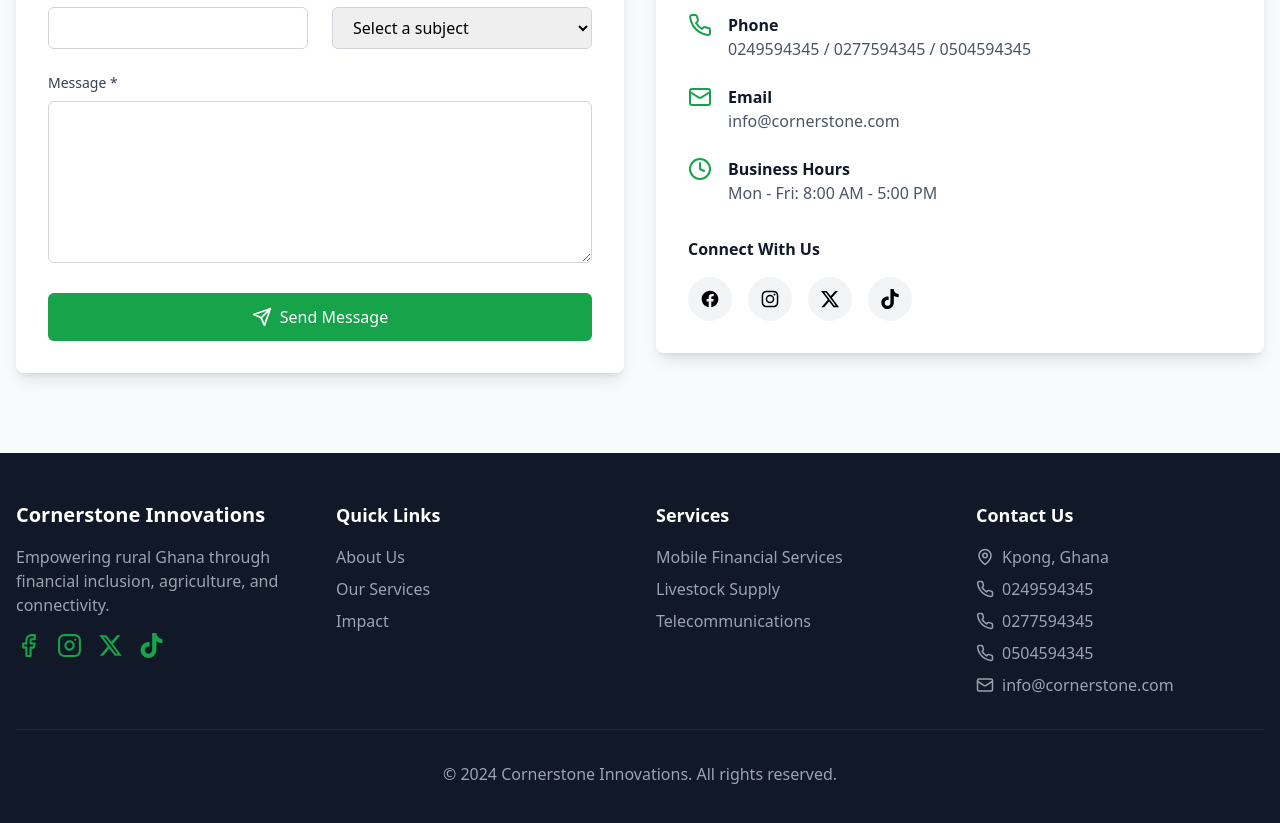
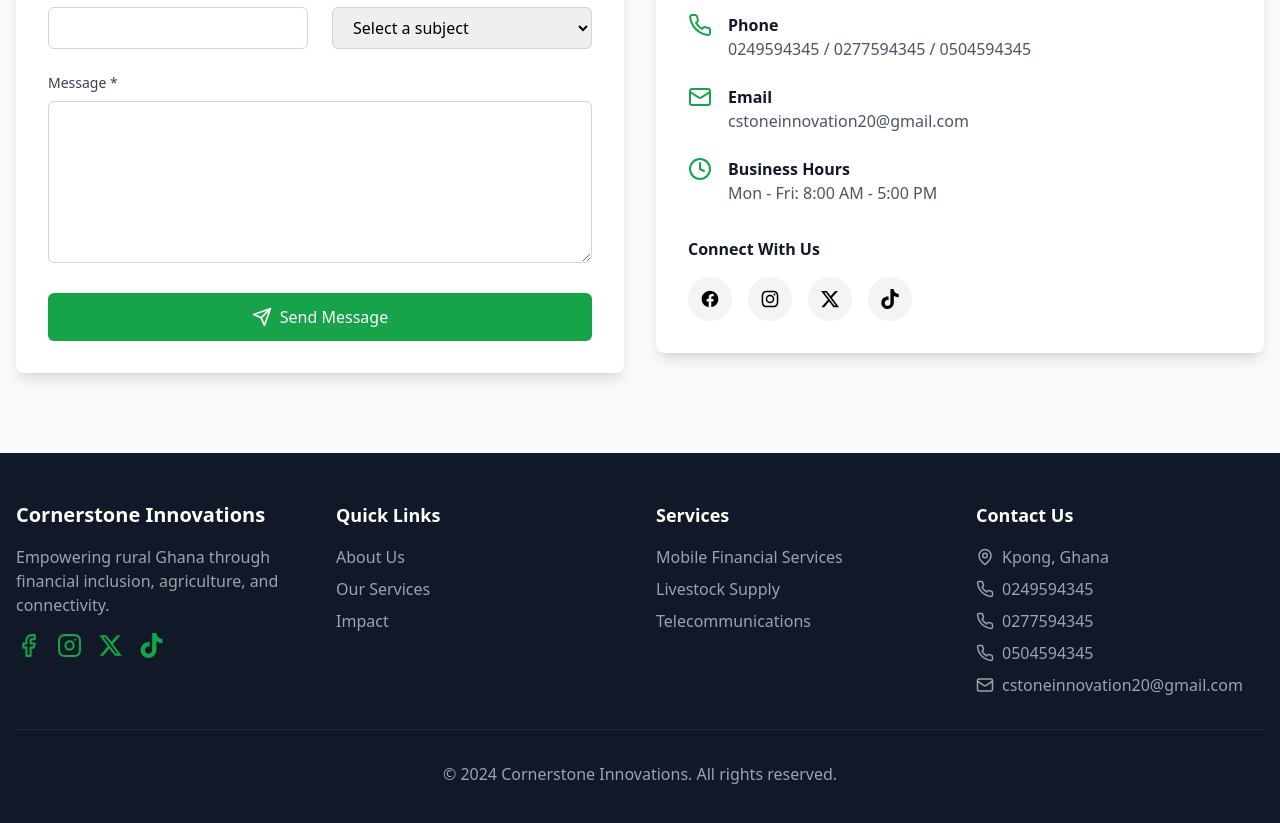
Before and after one commit to Redemption19/c-stone, a React (Vite) app: page /contact in a window 1280 px wide. Shown: the part 675-1498 px from the top of the page. Built offline with nearby package versions, Linux system fonts and the light colour scheme.

Commit message:
"Update email address in ContactInfo and Footer components"

```diff
--- a/src/components/contact/ContactInfo.tsx
+++ b/src/components/contact/ContactInfo.tsx
@@ -16,7 +16,7 @@ const ContactInfo = () => {
     {
       icon: <Mail className="w-6 h-6 text-green-600" />,
       title: 'Email',
-      info: 'info@cornerstone.com',
+      info: 'cstoneinnovation20@gmail.com',
     },
     {
       icon: <Clock className="w-6 h-6 text-green-600" />,
--- a/src/components/layout/Footer.tsx
+++ b/src/components/layout/Footer.tsx
@@ -122,10 +122,10 @@ const Footer = () => {
               <li className="flex items-center space-x-2 text-gray-400">
                 <Mail size={18} />
                 <a
-                  href="mailto:info@cornerstone.com"
+                  href="mailto:cstoneinnovation20@gmail.com"
                   className="hover:text-white"
                 >
-                  info@cornerstone.com
+                  cstoneinnovation20@gmail.com
                 </a>
               </li>
             </ul>
```
